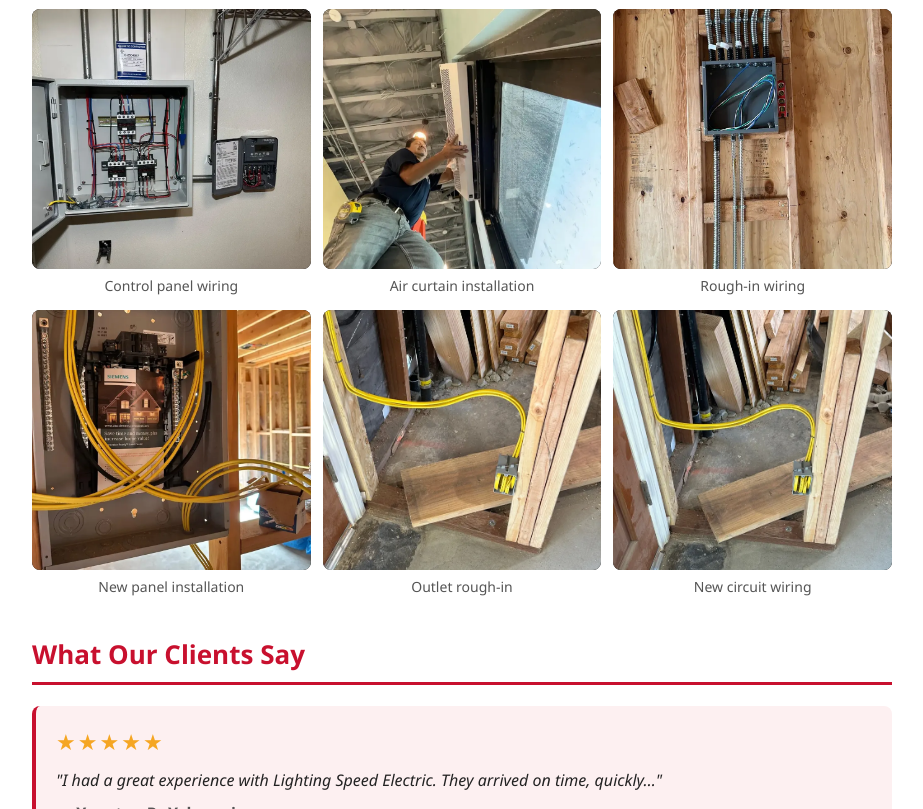
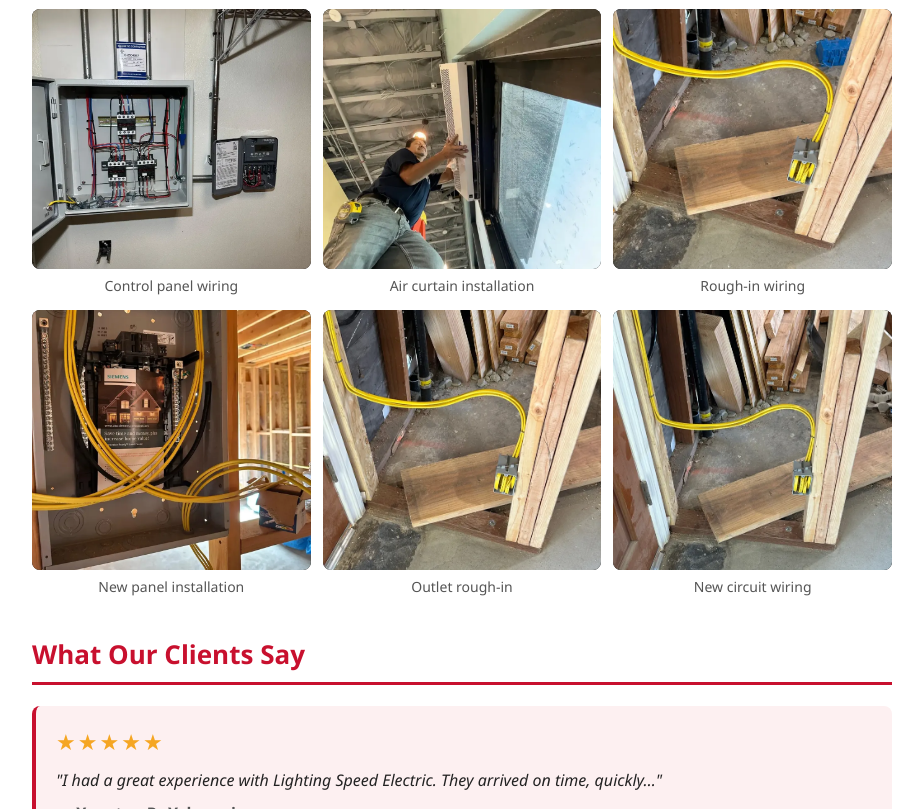
Before and after one commit to henrygranados767-png/lighting-speed-electric-website, a plain HTML site: page index.html in a window 1280 px wide. Shown: the part 1385-2194 px from the top of the page, without its empty margins (178-1101 px from the left). Drawn offline with Linux system fonts and the light colour scheme.

Commit message:
Swap metal box photo for new rough-in photo in gallery

```diff
--- a/index.html
+++ b/index.html
@@ -114,7 +114,7 @@
       <figure><img src="fotos/foto-1.webp" alt="Siemens meter bank installation by Lighting Speed Electric Inc." loading="lazy"><figcaption data-en="Meter bank installation" data-es="Instalación de banco de medidores">Meter bank installation</figcaption></figure>
       <figure><img src="fotos/foto-2.webp" alt="Magnetic contactor panel wiring by Lighting Speed Electric Inc." loading="lazy"><figcaption data-en="Control panel wiring" data-es="Cableado de panel de control">Control panel wiring</figcaption></figure>
       <figure><img src="fotos/foto-3.webp" alt="Air curtain installation by Lighting Speed Electric Inc." loading="lazy"><figcaption data-en="Air curtain installation" data-es="Instalación de cortina de aire">Air curtain installation</figcaption></figure>
-      <figure><img src="fotos/foto-4.webp" alt="Junction box with MC cables in framing by Lighting Speed Electric Inc." loading="lazy"><figcaption data-en="Rough-in wiring" data-es="Cableado en estructura (rough-in)">Rough-in wiring</figcaption></figure>
+      <figure><img src="fotos/foto-11.webp" alt="Electrical box and cable rough-in by Lighting Speed Electric Inc." loading="lazy"><figcaption data-en="Rough-in wiring" data-es="Cableado en estructura (rough-in)">Rough-in wiring</figcaption></figure>
       <figure><img src="fotos/foto-6.webp" alt="New electrical panel installation by Lighting Speed Electric Inc." loading="lazy"><figcaption data-en="New panel installation" data-es="Instalación de panel nuevo">New panel installation</figcaption></figure>
       <figure><img src="fotos/foto-9.webp" alt="Outlet box rough-in with new cable by Lighting Speed Electric Inc." loading="lazy"><figcaption data-en="Outlet rough-in" data-es="Rough-in de contacto">Outlet rough-in</figcaption></figure>
       <figure><img src="fotos/foto-10.webp" alt="New circuit cable run in framing by Lighting Speed Electric Inc." loading="lazy"><figcaption data-en="New circuit wiring" data-es="Cableado de circuito nuevo">New circuit wiring</figcaption></figure>
```
